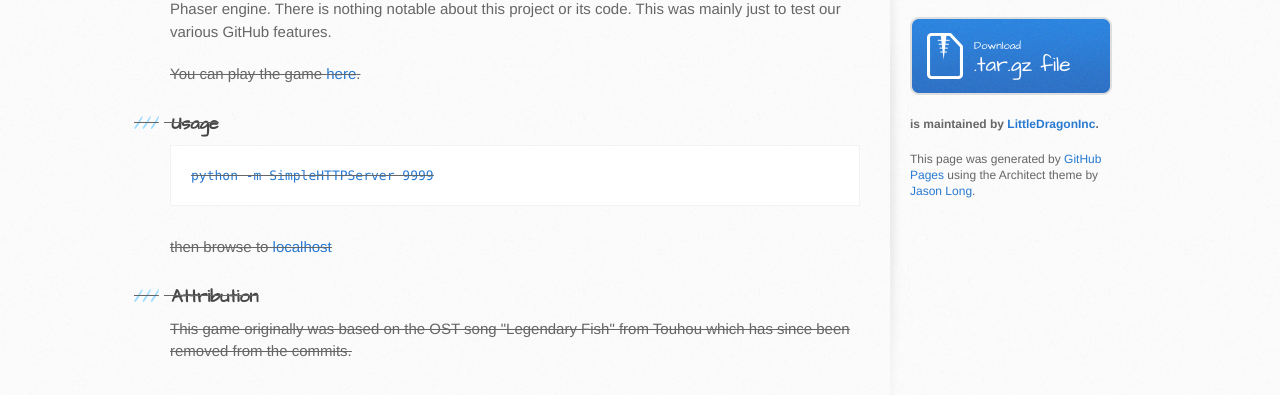
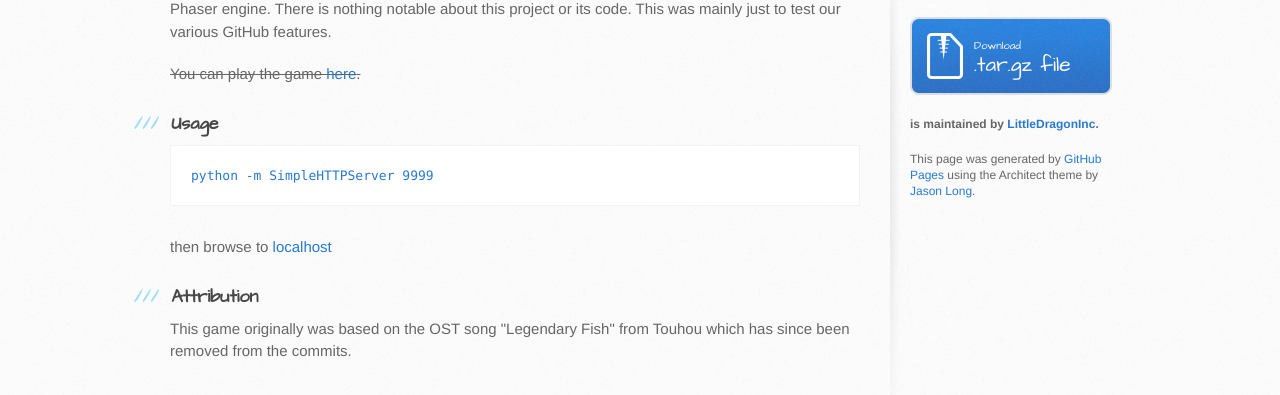
Before and after one commit to LittleDragonInc/Rare-Fish, a plain HTML site: page index.html in a window 1280 px wide. Shown: the part 383-778 px from the top of the page. Drawn offline with Linux system fonts and the light colour scheme.

Commit message:
Update index.html
possible incorrect tag...

```diff
--- a/index.html
+++ b/index.html
@@ -33,7 +33,7 @@
 
 <p>The first game designed and published by Little Dragon Inc. First usage of JavaScript alongside the Phaser engine. There is nothing notable about this project or its code. This was mainly just to test our various GitHub features.</p>
 
-<p><s>You can play the game <a href="http://mason.gmu.edu/~wzhu2/rareFish/fishdex.html">here</a>. <s/></p>
+<p><s>You can play the game <a href="http://mason.gmu.edu/~wzhu2/rareFish/fishdex.html">here</a>. </s></p>
 
 <h3>
 <a name="usage" class="anchor" href="#usage"><span class="octicon octicon-link"></span></a>Usage</h3>
```
